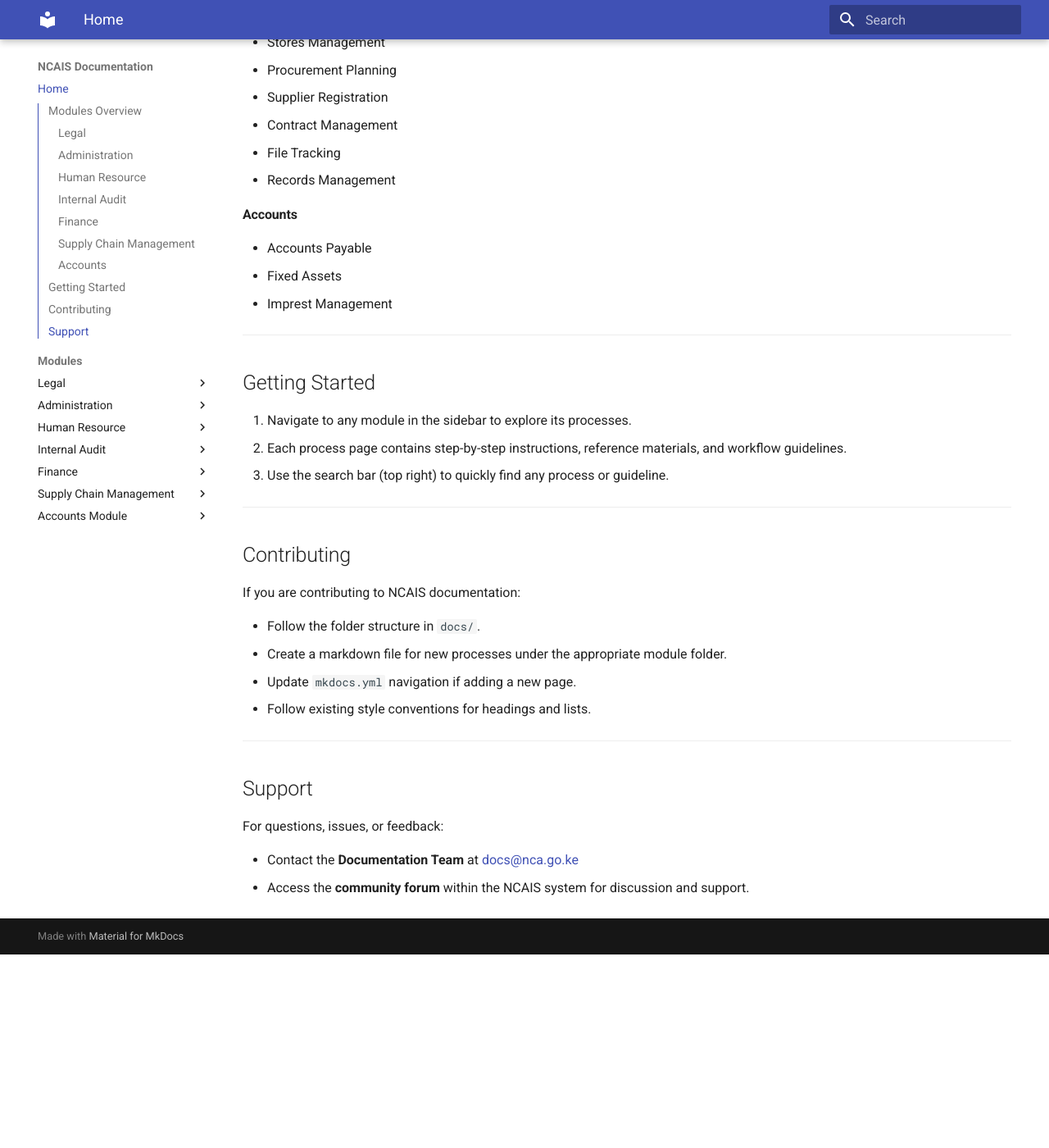
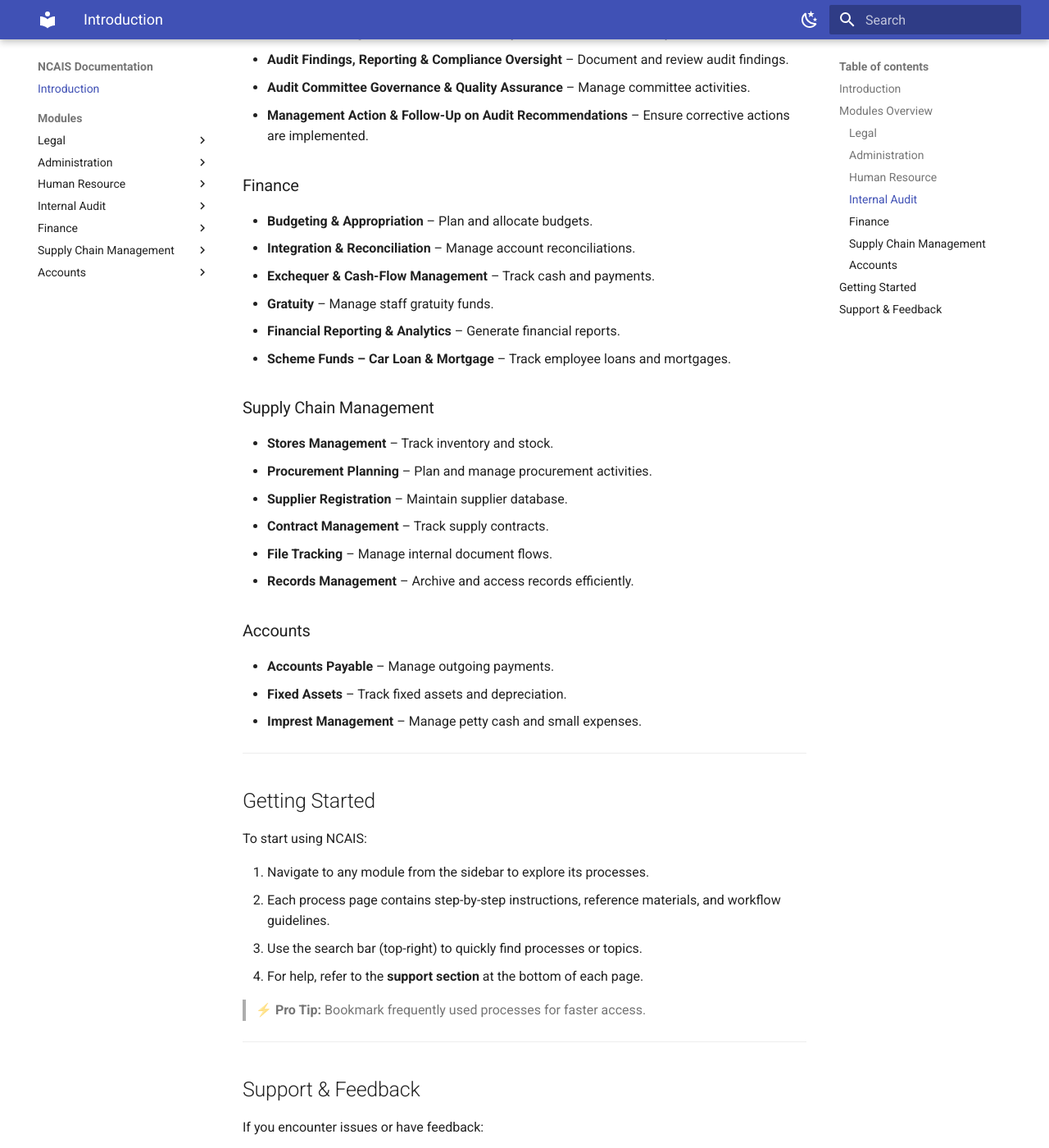
Before and after one commit to piscium-ltd/ncais-docs, an MkDocs documentation site: the page built from docs/index.md, in a window 1280 px wide and 1400 px high, scrolled down 1601 px. Shown: the whole window at 82% size. Built offline with MkDocs 1.6.1 and Material for MkDocs 9.7.7, drawn with Linux system fonts in a browser that asks for light colours; before the commit the page ends 2765 px from its top, so only the background shows below that; some of the changed text lies outside the part shown.

```diff
--- a/docs/index.md
+++ b/docs/index.md
@@ -1,97 +1,100 @@
 # Nairobi County Assembly Integrated System (NCAIS)
 
-Welcome to the official documentation for **NCAIS** – the **Nairobi County Assembly Integrated System**.
+Welcome to the official **user documentation** for **NCAIS** – the **Nairobi County Assembly Integrated System**.
 This system integrates multiple departments and processes to streamline the operations of the County Assembly.
+
+> 💡 **Tip:** Use the sidebar to quickly navigate between modules and processes.
 
 ---
 
-### Modules Overview
+## Introduction
 
-The system is organized into the following **modules**, each containing its own set of processes:
+NCAIS is designed to help County Assembly staff perform their duties efficiently.
+The system is organized into **modules**, each representing a functional area, and each module contains **processes** that guide your daily work.
 
-#### Legal
+---
 
-- Legislative
-- Committee Services
-- Legal Audit
-- Litigation Management
-- Legal Writing & Advisory
-- Conveyancing Services
-- Contract Drafting
+## Modules Overview
 
-#### Administration
+The system includes the following **modules**, each with its own processes:
 
-- Asset Management
-- Transport Management
-- Hospitality
-- Cleaning Process
-- Laundry Services
+### Legal
 
-#### Human Resource
+- **Legislative** – Manage bills, motions, and assembly records.
+- **Committee Services** – Organize committee schedules and reports.
+- **Legal Audit** – Track and audit legal compliance.
+- **Litigation Management** – Handle legal cases efficiently.
+- **Legal Writing & Advisory** – Draft and review legal documents.
+- **Conveyancing Services** – Manage property and land-related processes.
+- **Contract Drafting** – Create and maintain contracts.
 
-- Workforce Planning and Employment
-- Employee Lifecycle Management
-- Performance, Learning and Growth
-- Employee Insurance
-- Employee Relations & Welfare
-- Digital HR & Analytics
+### Administration
 
-#### Internal Audit
+- **Asset Management** – Track assets and inventories.
+- **Transport Management** – Manage vehicles and transport requests.
+- **Hospitality** – Handle events, visitors, and refreshments.
+- **Cleaning Process** – Schedule and manage cleaning services.
+- **Laundry Services** – Track laundry and uniforms.
 
-- Internal Audit Configuration and Methodology Libraries
-- Evidence Management & Chain of Custody
-- Audit Findings, Reporting & Compliance Oversight
-- Audit Committee Governance & Quality Assurance
-- Management Action & Follow-Up on Audit Recommendations
+### Human Resource
 
-#### Finance
+- **Workforce Planning and Employment** – Plan staffing needs and recruitment.
+- **Employee Lifecycle Management** – Manage onboarding, transfers, and exits.
+- **Performance, Learning and Growth** – Track appraisals and training.
+- **Employee Insurance** – Manage insurance claims and policies.
+- **Employee Relations & Welfare** – Handle grievances and welfare programs.
+- **Digital HR & Analytics** – Access HR reports and analytics dashboards.
 
-- Budgeting & Appropriation
-- Integration & Reconciliation
-- Exchequer & Cash-Flow Management
-- Gratuity
-- Financial Reporting & Analytics
-- Scheme Funds – Car Loan & Mortgage
+### Internal Audit
 
-#### Supply Chain Management
+- **Internal Audit Configuration and Methodology Libraries** – Set up audit frameworks.
+- **Evidence Management & Chain of Custody** – Track evidence securely.
+- **Audit Findings, Reporting & Compliance Oversight** – Document and review audit findings.
+- **Audit Committee Governance & Quality Assurance** – Manage committee activities.
+- **Management Action & Follow-Up on Audit Recommendations** – Ensure corrective actions are implemented.
 
-- Stores Management
-- Procurement Planning
-- Supplier Registration
-- Contract Management
-- File Tracking
-- Records Management
+### Finance
 
-#### Accounts
+- **Budgeting & Appropriation** – Plan and allocate budgets.
+- **Integration & Reconciliation** – Manage account reconciliations.
+- **Exchequer & Cash-Flow Management** – Track cash and payments.
+- **Gratuity** – Manage staff gratuity funds.
+- **Financial Reporting & Analytics** – Generate financial reports.
+- **Scheme Funds – Car Loan & Mortgage** – Track employee loans and mortgages.
 
-- Accounts Payable
-- Fixed Assets
-- Imprest Management
+### Supply Chain Management
+
+- **Stores Management** – Track inventory and stock.
+- **Procurement Planning** – Plan and manage procurement activities.
+- **Supplier Registration** – Maintain supplier database.
+- **Contract Management** – Track supply contracts.
+- **File Tracking** – Manage internal document flows.
+- **Records Management** – Archive and access records efficiently.
+
+### Accounts
+
+- **Accounts Payable** – Manage outgoing payments.
+- **Fixed Assets** – Track fixed assets and depreciation.
+- **Imprest Management** – Manage petty cash and small expenses.
 
 ---
 
 ## Getting Started
 
-1. Navigate to any module in the sidebar to explore its processes.
+To start using NCAIS:
+
+1. Navigate to any module from the sidebar to explore its processes.
 2. Each process page contains step-by-step instructions, reference materials, and workflow guidelines.
-3. Use the search bar (top right) to quickly find any process or guideline.
+3. Use the search bar (top-right) to quickly find processes or topics.
+4. For help, refer to the **support section** at the bottom of each page.
+
+> ⚡ **Pro Tip:** Bookmark frequently used processes for faster access.
 
 ---
 
-## Contributing
+## Support & Feedback
 
-If you are contributing to NCAIS documentation:
+If you encounter issues or have feedback:
 
-- Follow the folder structure in `docs/`.
-- Create a markdown file for new processes under the appropriate module folder.
-- Update `mkdocs.yml` navigation if adding a new page.
-- Follow existing style conventions for headings and lists.
-
----
-
-## Support
-
-For questions, issues, or feedback:
-
-- Contact the **Documentation Team** at [docs@nca.go.ke](mailto:docs@nca.go.ke)
-- Access the **community forum** within the NCAIS system for discussion and support.
+- 📧 Email: [support@nca.go.ke](mailto:support@nca.go.ke)
+- 📄 Documentation updates: Check this space regularly for new guides and tutorials
--- a/mkdocs.yml
+++ b/mkdocs.yml
@@ -1,6 +1,5 @@
 site_name: NCAIS Documentation
 site_description: Nairobi County Assembly Integrated System Documentation
-site_url: https://example.com # Replace with your URL if needed
 
 theme:
   name: material
@@ -9,10 +8,22 @@ theme:
     - navigation.expand
     - navigation.prune
     - navigation.indexes
-    - toc.integrate
+  palette:
+    - scheme: default
+      primary: indigo
+      accent: indigo
+      toggle:
+        icon: material/weather-night
+        name: Switch to dark mode
+    - scheme: slate
+      primary: indigo
+      accent: indigo
+      toggle:
+        icon: material/weather-sunny
+        name: Switch to light mode
 
 nav:
-  - Home: index.md
+  - Introduction: index.md
   - Modules:
       - Legal:
           - Legislative: legal/legislative.md
@@ -61,7 +72,7 @@ nav:
           - File Tracking: supply_chain_management/file_tracking.md
           - Records Management: supply_chain_management/records_management.md
 
-      - Accounts Module:
+      - Accounts:
           - Accounts Payable: accounts/accounts_payable.md
           - Fixed Assets: accounts/fixed_assets.md
           - Imprest Management: accounts/imprest_management.md
```
